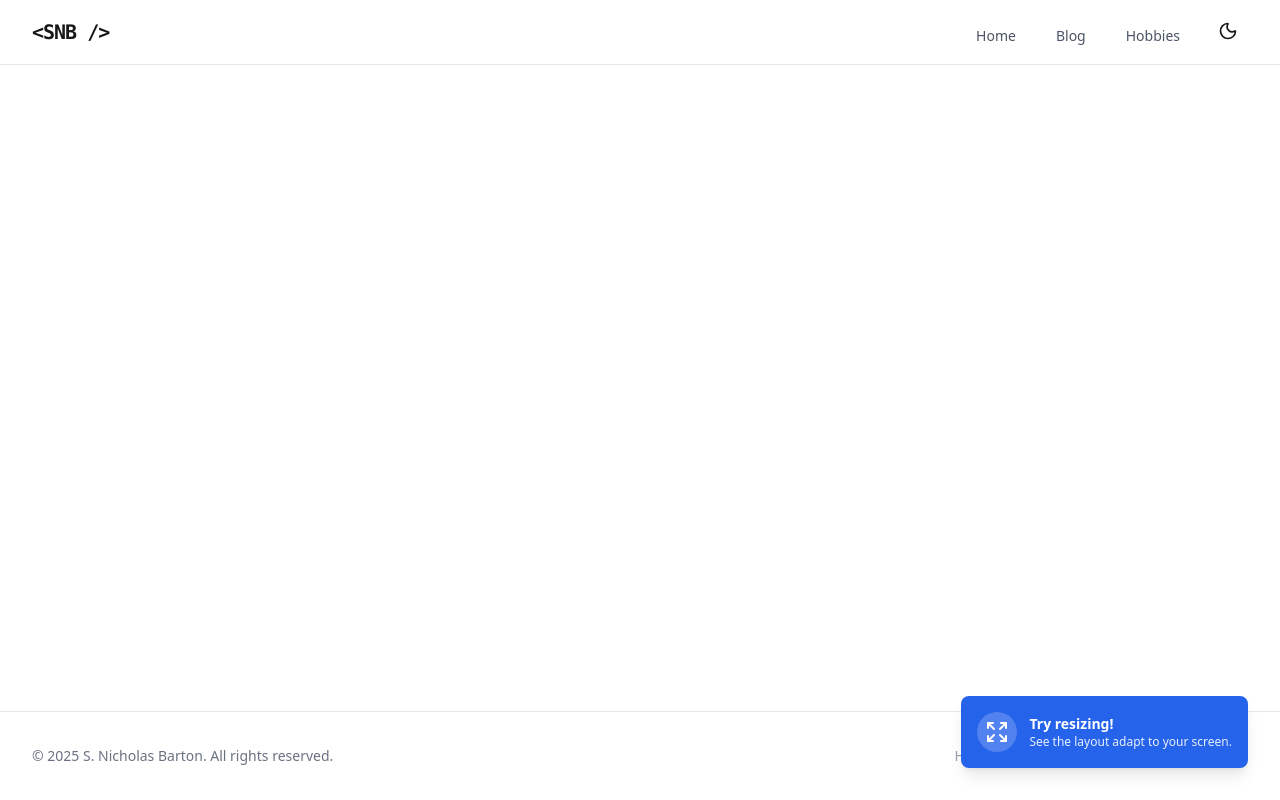
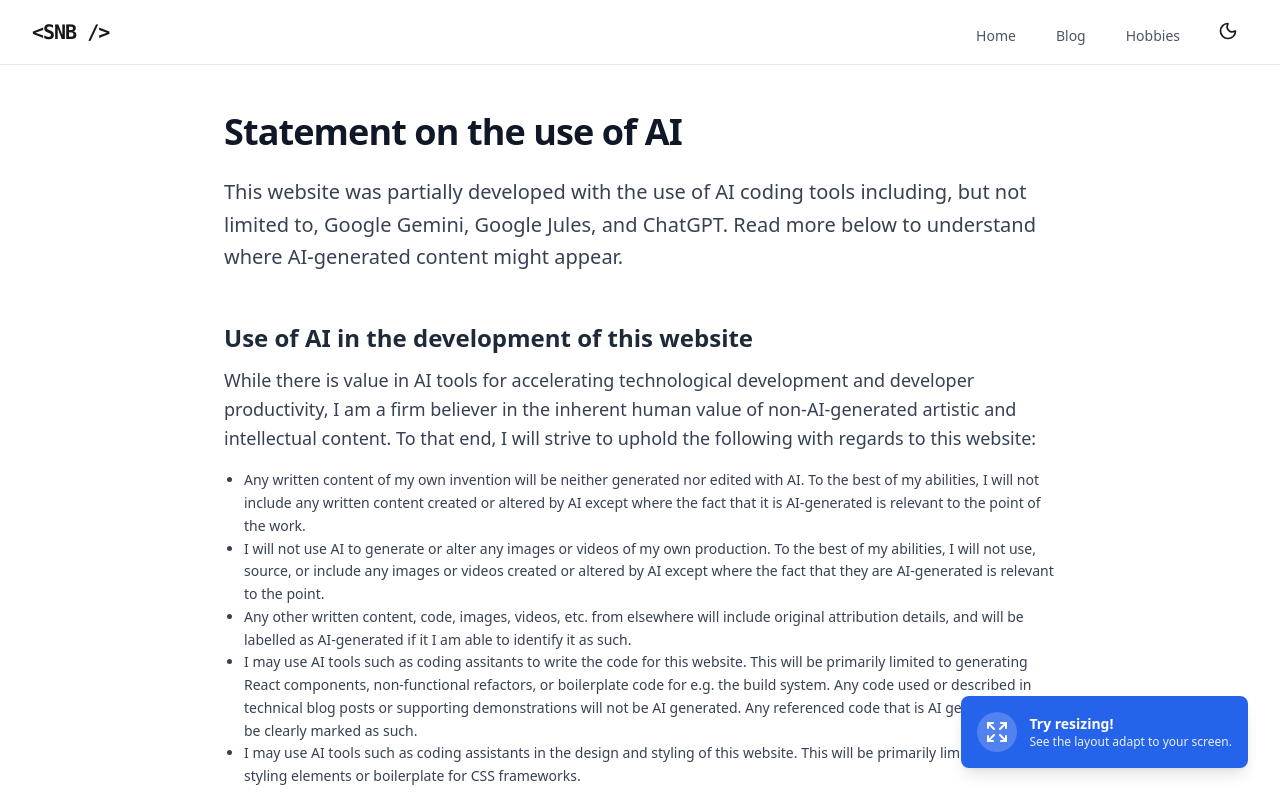
Before and after one commit to snicholasbarton/snicholasbarton.github.io, a React (Vite) app: page /#/ai-statement in a window 1280 px wide. Shown: the top 800 px of the page. Built offline with nearby package versions, Linux system fonts and the light colour scheme.

Commit message:
Add statement on the use of AI

```diff
--- a/src/App.tsx
+++ b/src/App.tsx
@@ -5,6 +5,7 @@ import { Home } from './pages/Home';
 import { Blog } from './pages/Blog';
 import { AboutSite } from './pages/AboutSite';
 import { Hobbies } from './pages/Hobbies';
+import { AiStatement } from './pages/AiStatement';
 
 function App() {
   return (
@@ -15,6 +16,7 @@ function App() {
             <Route path="/" element={<Home />} />
             <Route path="/blog/*" element={<Blog />} />
             <Route path="/about-site" element={<AboutSite />} />
+            <Route path="/ai-statement" element={<AiStatement />} />
             <Route path="/hobbies" element={<Hobbies />} />
           </Routes>
         </Layout>
--- a/src/components/layout/Footer.tsx
+++ b/src/components/layout/Footer.tsx
@@ -11,6 +11,9 @@ export const Footer = () => {
           </p>
         </div>
         <div className={styles.linksContainer}>
+          <Link to="/ai-statement" className={styles.link}>
+            AI statement
+          </Link>
           <Link to="/about-site" className={styles.link}>
             How this site works
           </Link>
--- a/src/components/ui/Typography.module.css
+++ b/src/components/ui/Typography.module.css
@@ -11,3 +11,15 @@
 .paragraph {
   @apply text-lg text-gray-700 dark:text-gray-300 leading-relaxed;
 }
+
+.body {
+  @apply text-sm text-gray-700 dark:text-gray-300 leading-relaxed;
+}
+
+.list {
+  @apply mt-4;
+}
+
+.listItem {
+  @apply text-sm text-gray-700 dark:text-gray-300 leading-relaxed list-disc ml-5;
+}
--- a/src/components/ui/Typography.tsx
+++ b/src/components/ui/Typography.tsx
@@ -30,3 +30,20 @@ export const Paragraph = ({ children, className }: TypographyProps) => {
     </p>
   );
 };
+
+
+export const UnorderedList = ({ children, className }: TypographyProps) => {
+  return (
+    <ul className={cn(styles.list, className)}>
+      {children}
+    </ul>
+  );
+};
+
+export const ListItem = ({ children, className }: TypographyProps) => {
+  return (
+    <li className={cn(styles.listItem, className)}>
+      {children}
+    </li>
+  );
+};
--- /dev/null
+++ b/src/pages/AiStatement.module.css
@@ -0,0 +1,5 @@
+@reference "../index.css";
+
+.introText {
+  @apply intro-text;
+}
--- /dev/null
+++ b/src/pages/AiStatement.tsx
@@ -0,0 +1,47 @@
+import { motion } from 'framer-motion';
+import { Section } from '../components/ui/Section';
+import { Heading, ListItem, Paragraph, SubHeading, UnorderedList } from '../components/ui/Typography';
+import styles from './Hobbies.module.css';
+
+export const AiStatement = () => {
+    return (
+        <Section>
+            <motion.div
+                initial={{ opacity: 0, y: 20 }}
+                animate={{ opacity: 1, y: 0 }}
+                transition={{ duration: 0.5 }}
+            >
+            <Heading>Statement on the use of AI</Heading>
+            <Paragraph className={styles.introText}>
+                This website was partially developed with the use of AI coding tools including, but not limited to, Google Gemini, Google Jules, and ChatGPT. Read more below to understand where AI-generated content might appear.
+            </Paragraph>
+            <SubHeading>Use of AI in the development of this website</SubHeading>
+            <Paragraph className={styles.body}>
+                While there is value in AI tools for accelerating technological development and developer productivity, I am a firm believer in the inherent human value of non-AI-generated artistic and intellectual content. To that end, I will strive to uphold the following with regards to this website:
+                 <UnorderedList>
+                    <ListItem>
+                        Any written content of my own invention will be neither generated nor edited with AI. To the best of my abilities, I will not include any written content created or altered by AI except where the fact that it is AI-generated is relevant to the point of the work.
+                    </ListItem>
+                    <ListItem>
+                        I will not use AI to generate or alter any images or videos of my own production. To the best of my abilities, I will not use, source, or include any images or videos created or altered by AI except where the fact that they are AI-generated is relevant to the point.
+                    </ListItem>
+                    <ListItem>
+                        Any other written content, code, images, videos, etc. from elsewhere will include original attribution details, and will be labelled as AI-generated if it I am able to identify it as such.
+                    </ListItem>
+                    <ListItem>
+                        I may use AI tools such as coding assitants to write the code for this website. This will be primarily limited to generating React components, non-functional refactors, or boilerplate code for e.g. the build system. Any code used or described in technical blog posts or supporting demonstrations will not be AI generated. Any referenced code that is AI generated will be clearly marked as such.
+                    </ListItem>
+                    <ListItem>
+                        I may use AI tools such as coding assistants in the design and styling of this website. This will be primarily limited to CSS styling elements or boilerplate for CSS frameworks.
+                    </ListItem>
+                 </UnorderedList>
+            </Paragraph>
+            <br />
+            <SubHeading>AI use of this website's content</SubHeading>
+            <Paragraph className={styles.body}>
+                It is forbidden to use any of the content of this website to train, build, deploy, or otherwise operate any form of AI, generative or otherwise, without the express permission of the author.
+            </Paragraph>
+        </motion.div>
+        </Section>
+    )
+};
```
Also changed, not shown: public/robots.txt (added), 1 other file (tests, documents, lock files or other folders).
